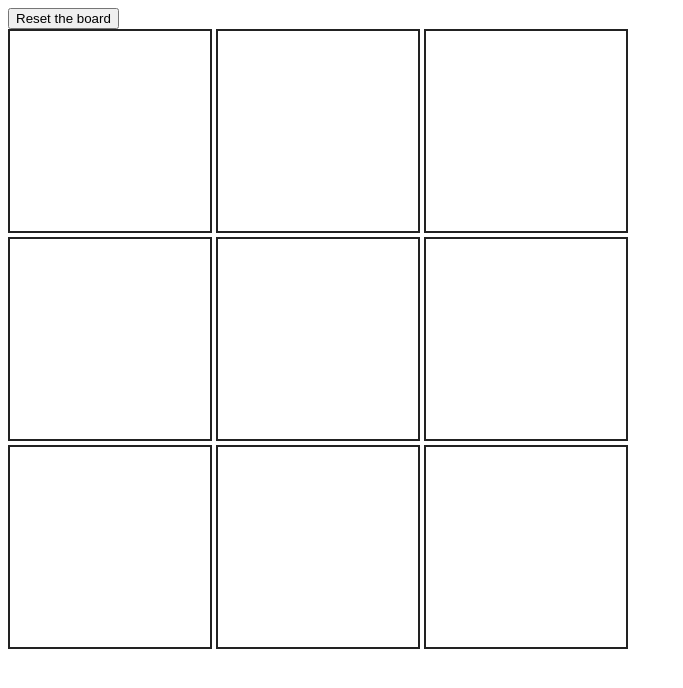
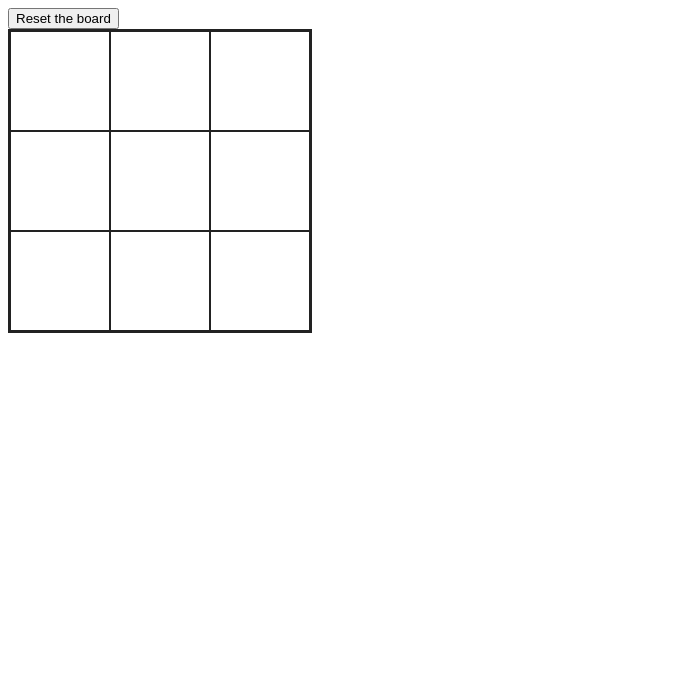
Before and after one commit to rpropri/ticTacToe, a plain HTML site: page index.html in a window 1280 px wide. Shown: the whole page, without its empty margins (0-683 px from the left). Drawn offline with Linux system fonts and the light colour scheme.

Commit message:
cleaned up the div grid to actually use css grids

```diff
--- a/app.js
+++ b/app.js
@@ -43,7 +43,7 @@ const checkForWin = (player, cell) => {
 for (let i = 1; i <= 9; i++) {
   document.getElementById(`cell${i}`).addEventListener("click", () => {
     let player = playX ? 'X' : 'O';
-    if (document.getElementById(`cell${i}`).innerHTML === "") {
+    if (plays[i-1] === "") {
       document.getElementById(`cell${i}`).innerHTML = player;
       plays[i-1] = player;
       playCount++;
--- a/index.html
+++ b/index.html
@@ -9,23 +9,17 @@
     <div>
       <button id="reset">Reset the board</button>
     </div>
-    <div class="board-container">
-      <div class="row">
+    <div class="grid-container">
       <div class="cell" id="cell1"></div>
       <div class="cell" id="cell2"></div>
       <div class="cell" id="cell3"></div>
-      </div>
-      <div class="row">
       <div class="cell" id="cell4"></div>
       <div class="cell" id="cell5"></div>
       <div class="cell" id="cell6"></div>
-      </div>
-      <div class="row">
       <div class="cell" id="cell7"></div>
       <div class="cell" id="cell8"></div>
       <div class="cell" id="cell9"></div>
     </div>
-    </div>
     <script src='app.js'></script>
   </body>
 </html>
--- a/styles.css
+++ b/styles.css
@@ -1,13 +1,15 @@
-div.row {
-  display: block;
-  margin: 0px 0px 0px 0px
+.grid-container > div {
+  text-align: center;
+  border: 1px solid #222222;
+  font-size: 30px
 }
 
-div.cell {
-  width: 100px;
-  height: 100px;
-  display: inline-block;
+div.grid-container {
+  display: inline-grid;
+  grid-template-columns: 100px 100px 100px;
+  grid-template-rows: 100px 100px 100px;
+  justify-content: center;
   border: 2px solid #222222;
-  padding: 50px 50px 50px 50px;
-  text-align: center
+  /* padding: 50px 50px 50px 50px; */
+  text-align: center;
 }
```
Lines whose indentation alone changed are shown as unchanged.
